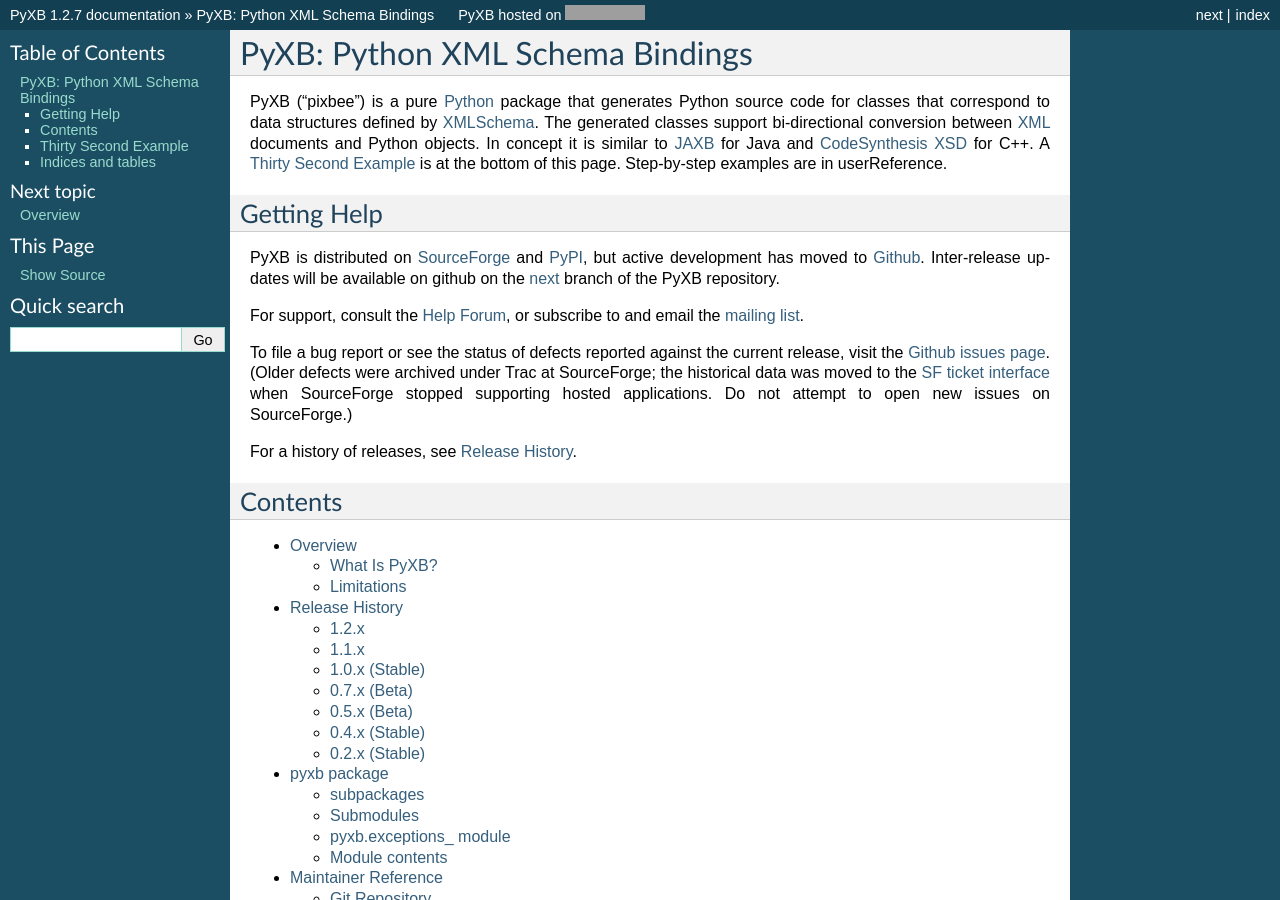
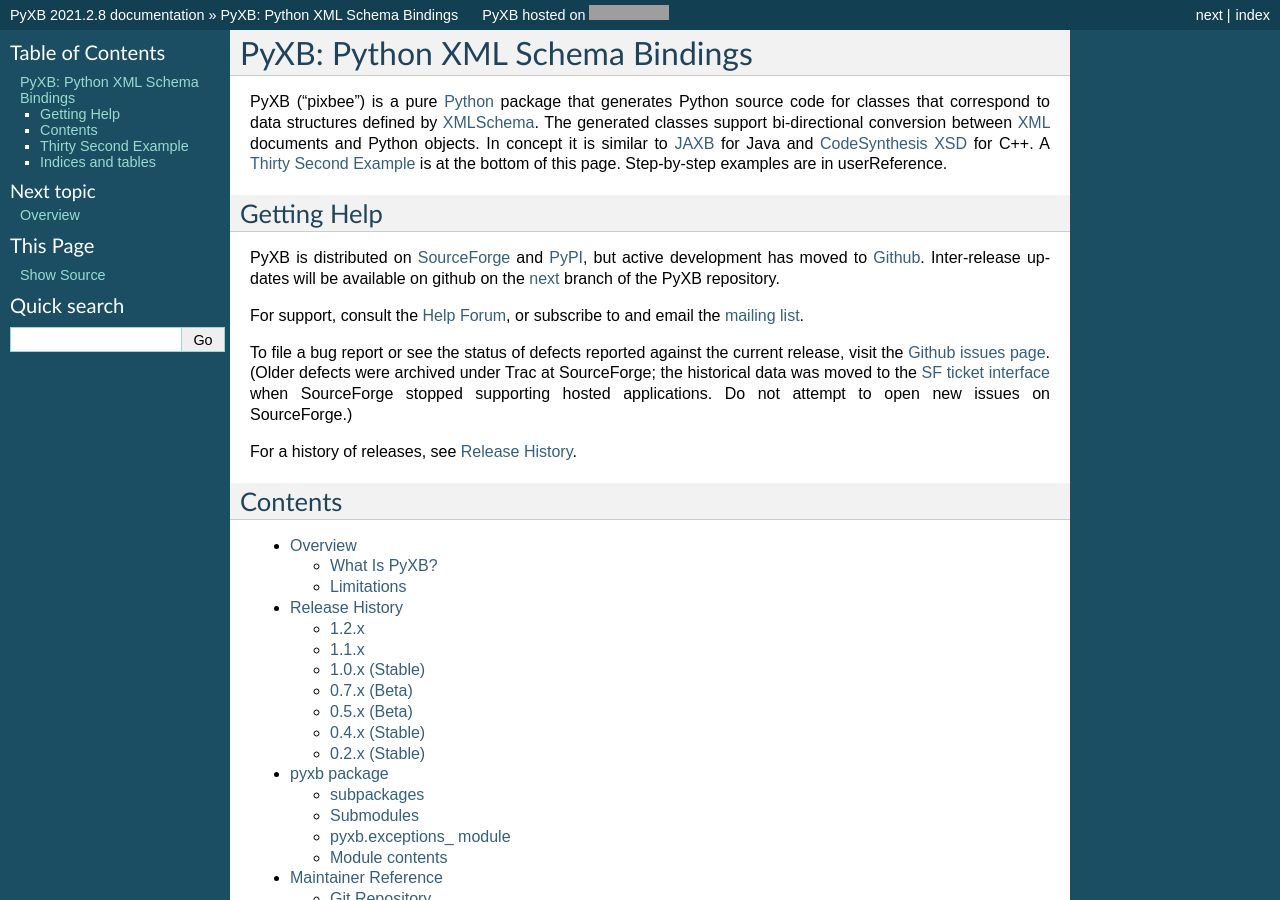
Before and after one commit to pabigot/pyxb, a Sphinx documentation site: the page built from doc/index.txt, in a window 1280 px wide and 900 px high. Built offline with Sphinx 7.4.7, drawn with Linux system fonts in a browser that asks for light colours; pages that are not in the unit, such as notebooks, are missing from menus; some of the changed text lies outside the part shown; grey boxes are pictures that could not be loaded.

Commit message:
Switched to calendar versioning

```diff
--- a/doc/conf.py
+++ b/doc/conf.py
@@ -50,9 +50,9 @@
 # built documents.
 #
 # The short X.Y version.
-version = '1.2'
+version = '2021.2'
 # The full version, including alpha/beta/rc tags.
-release = '1.2.7'
+release = '2021.2.8'
 
 # The language for content autogenerated by Sphinx. Refer to documentation
 # for a list of supported languages.
--- a/pyxb/__init__.py
+++ b/pyxb/__init__.py
@@ -61,7 +61,7 @@
         if issubclass(self.__class__.mro()[-2], ( list, dict )):
             super(cscRoot, self).__init__(*args)
 
-__version__ = '1.2.7'
+__version__ = '2021.2.8'
 """The version of PyXB"""
 
 __url__ = 'http://pyxb.sourceforge.net'
--- a/setup.py
+++ b/setup.py
@@ -4,7 +4,7 @@
 import sys
 
 # The current version of the system.  Format is #.#.#[-DEV].
-version = '1.2.7'
+version = '2021.2.8'
 
 # Require Python 2.6 or higher or Python 3.1 or higher
 if (sys.version_info[:2] < (2, 6)) or ((sys.version_info[0] == 3) and sys.version_info[:2] < (3, 1)):
```
